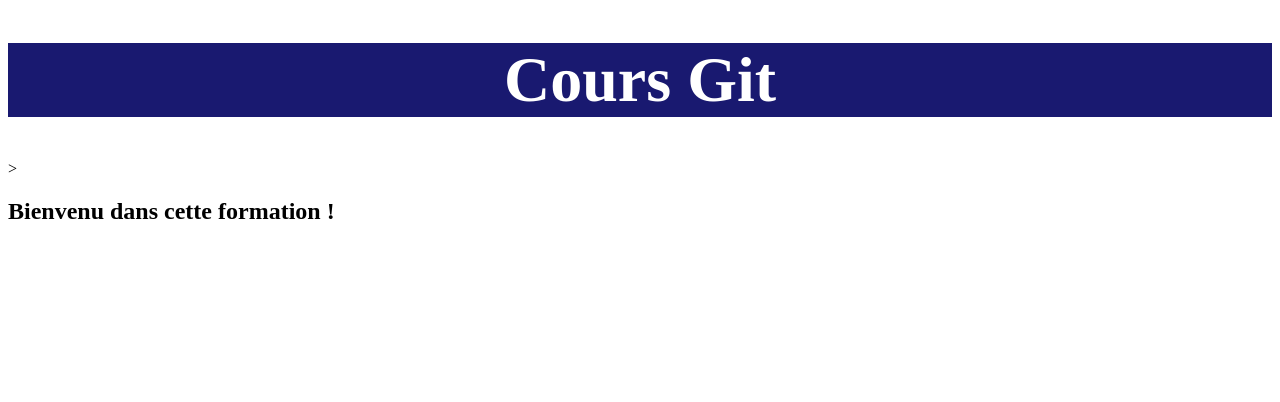
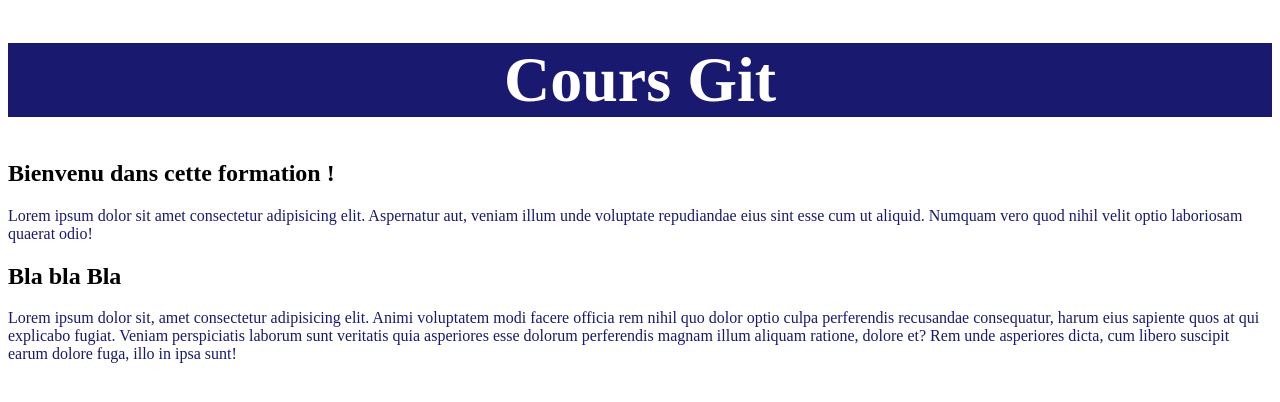
Before and after one commit to MelissaBrebant/cours_git_cdui, a plain HTML site: page index.html in a window 1280 px wide. Drawn offline with Linux system fonts and the light colour scheme.

Commit message:
ajout paragraphe et h2

```diff
--- a/index.html
+++ b/index.html
@@ -9,6 +9,10 @@
 </head>
 <body>
     <h1 id="top-banner">Cours Git</h1>
-    ><h2>Bienvenu dans cette formation !</h2>
+    <h2>Bienvenu dans cette formation !</h2>
+    <p>Lorem ipsum dolor sit amet consectetur adipisicing elit. Aspernatur aut, veniam illum unde voluptate repudiandae eius sint esse cum ut aliquid. Numquam vero quod nihil velit optio laboriosam quaerat odio!</p>
+    <h2>Bla bla Bla</h2>
+    <p>Lorem ipsum dolor sit, amet consectetur adipisicing elit. Animi voluptatem modi facere officia rem nihil quo dolor optio culpa perferendis recusandae consequatur, harum eius sapiente quos at qui explicabo fugiat.
+    Veniam perspiciatis laborum sunt veritatis quia asperiores esse dolorum perferendis magnam illum aliquam ratione, dolore et? Rem unde asperiores dicta, cum libero suscipit earum dolore fuga, illo in ipsa sunt!</p>
 </body>
 </html>
--- a/style.css
+++ b/style.css
@@ -4,3 +4,6 @@
     text-align: center;
     font-size: 4rem;
 }
+p{
+    color: midnightblue;
+}
```
